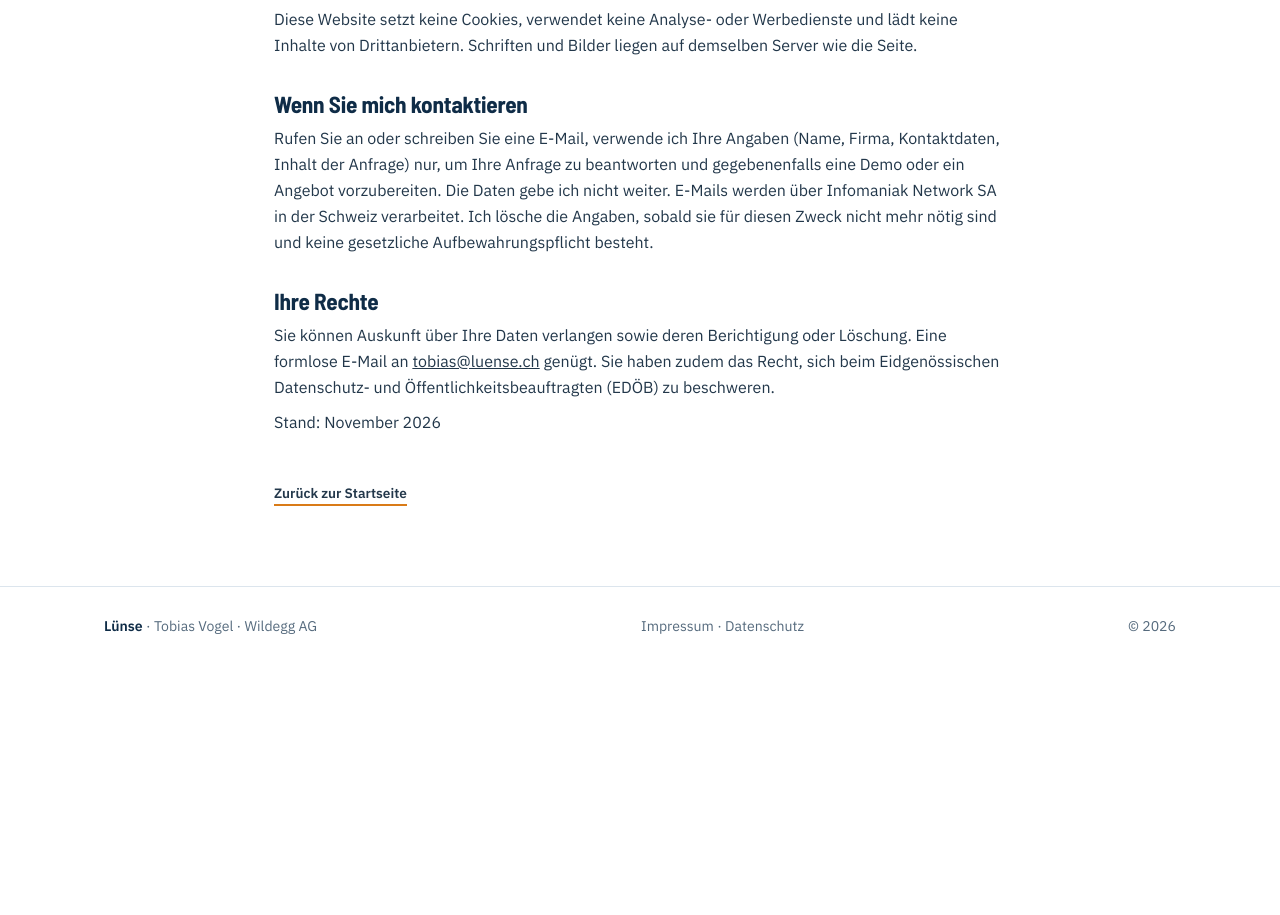
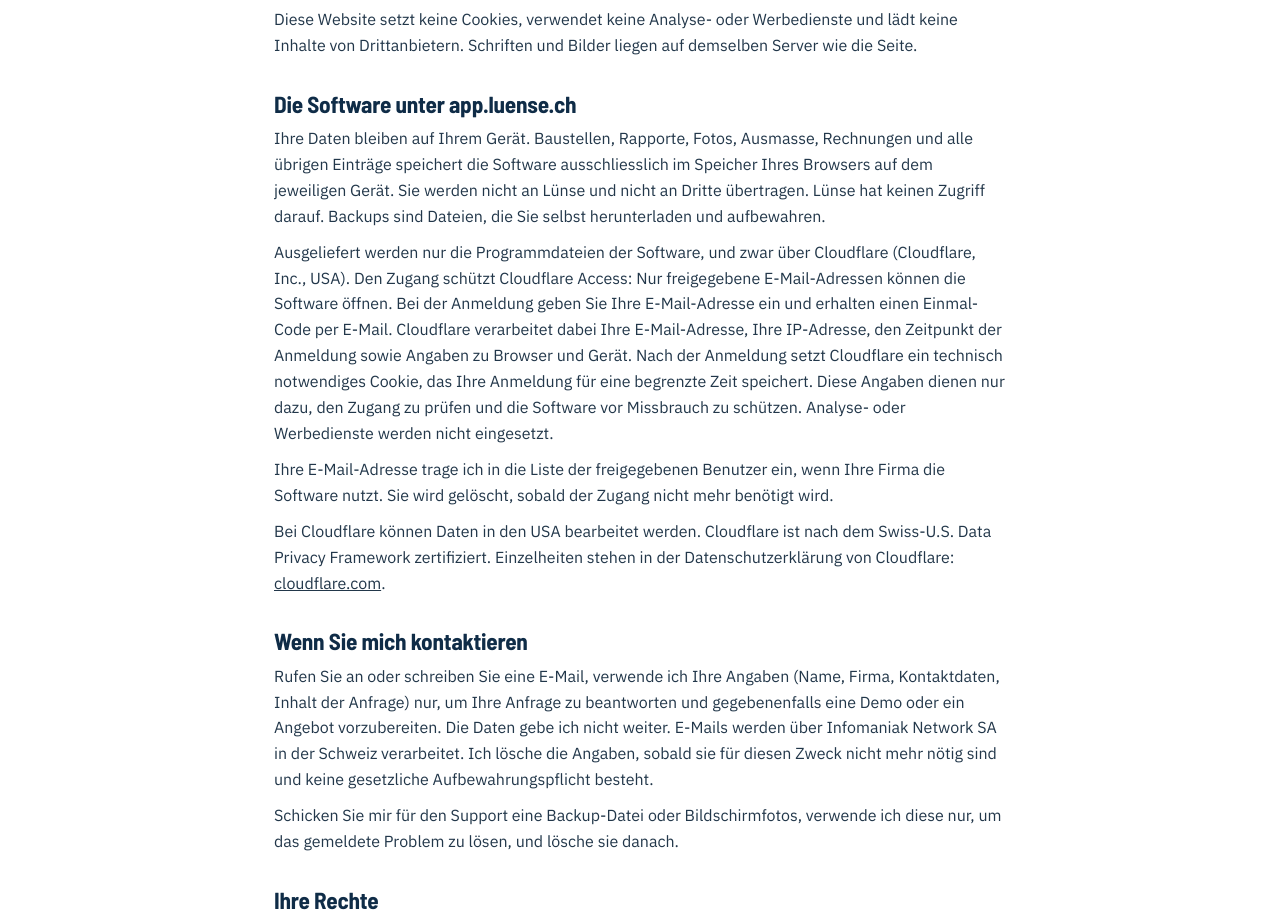
Before and after one commit to tobiasvogel98/L-nse-Website, a plain HTML site: page datenschutz.html in a window 1280 px wide. Shown: the part 643-1558 px from the top of the page. Before the commit the page ends 1309 px from the top, so only its background shows below. Drawn offline with Linux system fonts and the light colour scheme.

Commit message:
Datenschutz: Abschnitt zur Software unter app.luense.ch (Cloudflare, Access, Daten auf dem Gerät)
Co-Authored-By: Claude Opus 5.5 <noreply@anthropic.com>
Claude-Session: https://claude.ai/code/session_01UctUBGiJyEb257nv4V6b2d

```diff
--- a/datenschutz.html
+++ b/datenschutz.html
@@ -305,14 +305,20 @@ footer a:hover{color:var(--orange)}
 </header>
 <main class="legal"><div class="wrap">
 <h1>Datenschutzerklärung</h1>
-<p>Diese Erklärung gilt für die Website luense.ch. Sie richtet sich nach dem Schweizer Datenschutzgesetz (DSG).</p>
+<p>Diese Erklärung gilt für die Website luense.ch und für die Software Lünse unter app.luense.ch. Sie richtet sich nach dem Schweizer Datenschutzgesetz (DSG).</p>
 <h2>Verantwortlich</h2>
 <address>Tobias Vogel<br>Talstrasse 14<br>5103 Wildegg<br>Schweiz<br><a href="mailto:tobias@luense.ch">tobias@luense.ch</a></address>
 <h2>Was beim Besuch dieser Website passiert</h2>
 <p>Die Website wird über GitHub Pages ausgeliefert (GitHub, Inc., USA). Beim Aufruf verarbeitet GitHub technisch notwendige Angaben wie IP-Adresse, Zeitpunkt, aufgerufene Seite und Browsertyp, um die Seite auszuliefern und vor Angriffen zu schützen. Dabei können Daten in den USA bearbeitet werden. Einzelheiten stehen in der Datenschutzerklärung von GitHub: <a href="https://docs.github.com/de/site-policy/privacy-policies/github-general-privacy-statement">docs.github.com</a>.</p>
 <p>Diese Website setzt keine Cookies, verwendet keine Analyse- oder Werbedienste und lädt keine Inhalte von Drittanbietern. Schriften und Bilder liegen auf demselben Server wie die Seite.</p>
+<h2>Die Software unter app.luense.ch</h2>
+<p>Ihre Daten bleiben auf Ihrem Gerät. Baustellen, Rapporte, Fotos, Ausmasse, Rechnungen und alle übrigen Einträge speichert die Software ausschliesslich im Speicher Ihres Browsers auf dem jeweiligen Gerät. Sie werden nicht an Lünse und nicht an Dritte übertragen. Lünse hat keinen Zugriff darauf. Backups sind Dateien, die Sie selbst herunterladen und aufbewahren.</p>
+<p>Ausgeliefert werden nur die Programmdateien der Software, und zwar über Cloudflare (Cloudflare, Inc., USA). Den Zugang schützt Cloudflare Access: Nur freigegebene E-Mail-Adressen können die Software öffnen. Bei der Anmeldung geben Sie Ihre E-Mail-Adresse ein und erhalten einen Einmal-Code per E-Mail. Cloudflare verarbeitet dabei Ihre E-Mail-Adresse, Ihre IP-Adresse, den Zeitpunkt der Anmeldung sowie Angaben zu Browser und Gerät. Nach der Anmeldung setzt Cloudflare ein technisch notwendiges Cookie, das Ihre Anmeldung für eine begrenzte Zeit speichert. Diese Angaben dienen nur dazu, den Zugang zu prüfen und die Software vor Missbrauch zu schützen. Analyse- oder Werbedienste werden nicht eingesetzt.</p>
+<p>Ihre E-Mail-Adresse trage ich in die Liste der freigegebenen Benutzer ein, wenn Ihre Firma die Software nutzt. Sie wird gelöscht, sobald der Zugang nicht mehr benötigt wird.</p>
+<p>Bei Cloudflare können Daten in den USA bearbeitet werden. Cloudflare ist nach dem Swiss-U.S. Data Privacy Framework zertifiziert. Einzelheiten stehen in der Datenschutzerklärung von Cloudflare: <a href="https://www.cloudflare.com/de-de/privacypolicy/">cloudflare.com</a>.</p>
 <h2>Wenn Sie mich kontaktieren</h2>
 <p>Rufen Sie an oder schreiben Sie eine E-Mail, verwende ich Ihre Angaben (Name, Firma, Kontaktdaten, Inhalt der Anfrage) nur, um Ihre Anfrage zu beantworten und gegebenenfalls eine Demo oder ein Angebot vorzubereiten. Die Daten gebe ich nicht weiter. E-Mails werden über Infomaniak Network SA in der Schweiz verarbeitet. Ich lösche die Angaben, sobald sie für diesen Zweck nicht mehr nötig sind und keine gesetzliche Aufbewahrungspflicht besteht.</p>
+<p>Schicken Sie mir für den Support eine Backup-Datei oder Bildschirmfotos, verwende ich diese nur, um das gemeldete Problem zu lösen, und lösche sie danach.</p>
 <h2>Ihre Rechte</h2>
 <p>Sie können Auskunft über Ihre Daten verlangen sowie deren Berichtigung oder Löschung. Eine formlose E-Mail an <a href="mailto:tobias@luense.ch">tobias@luense.ch</a> genügt. Sie haben zudem das Recht, sich beim Eidgenössischen Datenschutz- und Öffentlichkeitsbeauftragten (EDÖB) zu beschweren.</p>
 <p>Stand: November 2026</p>
```
